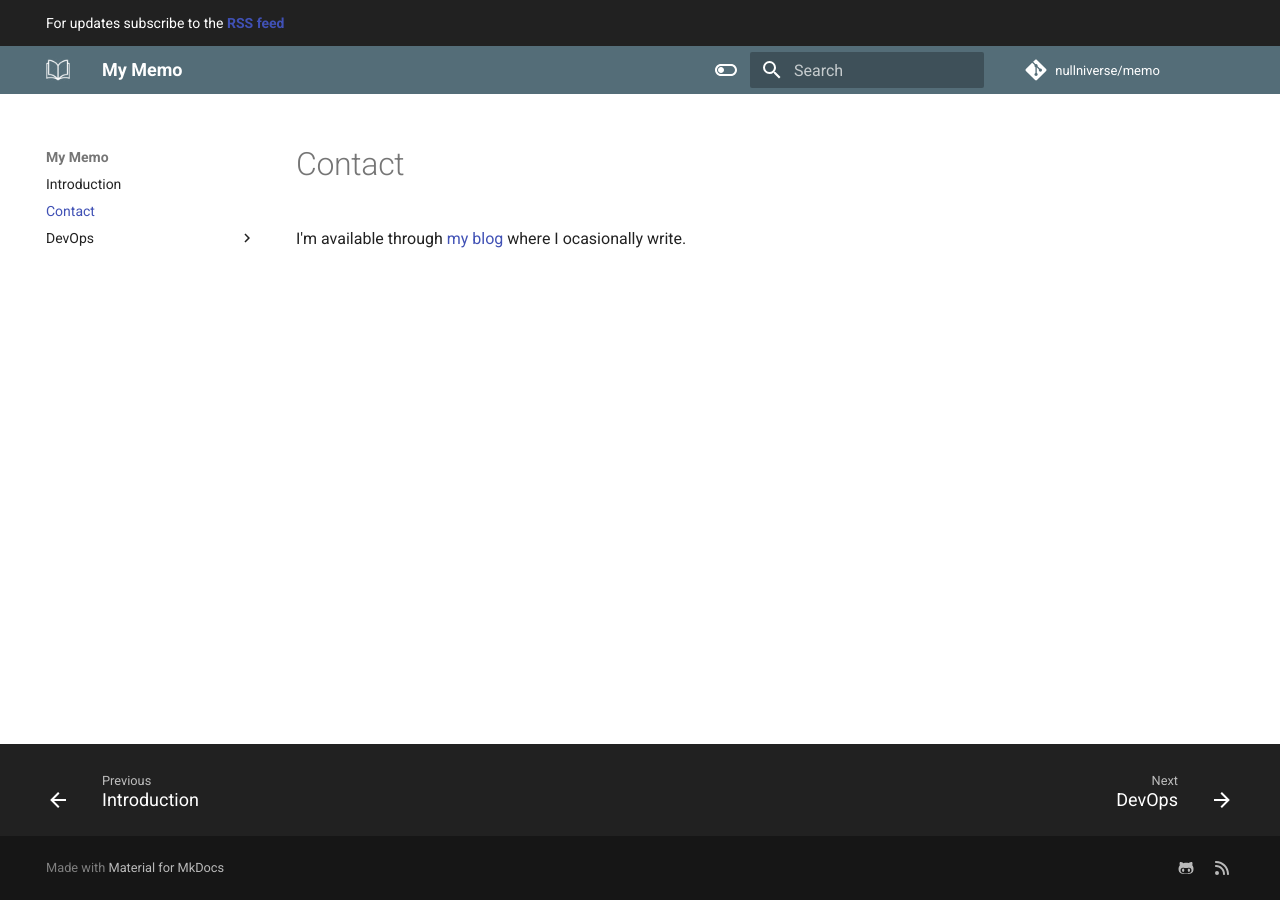
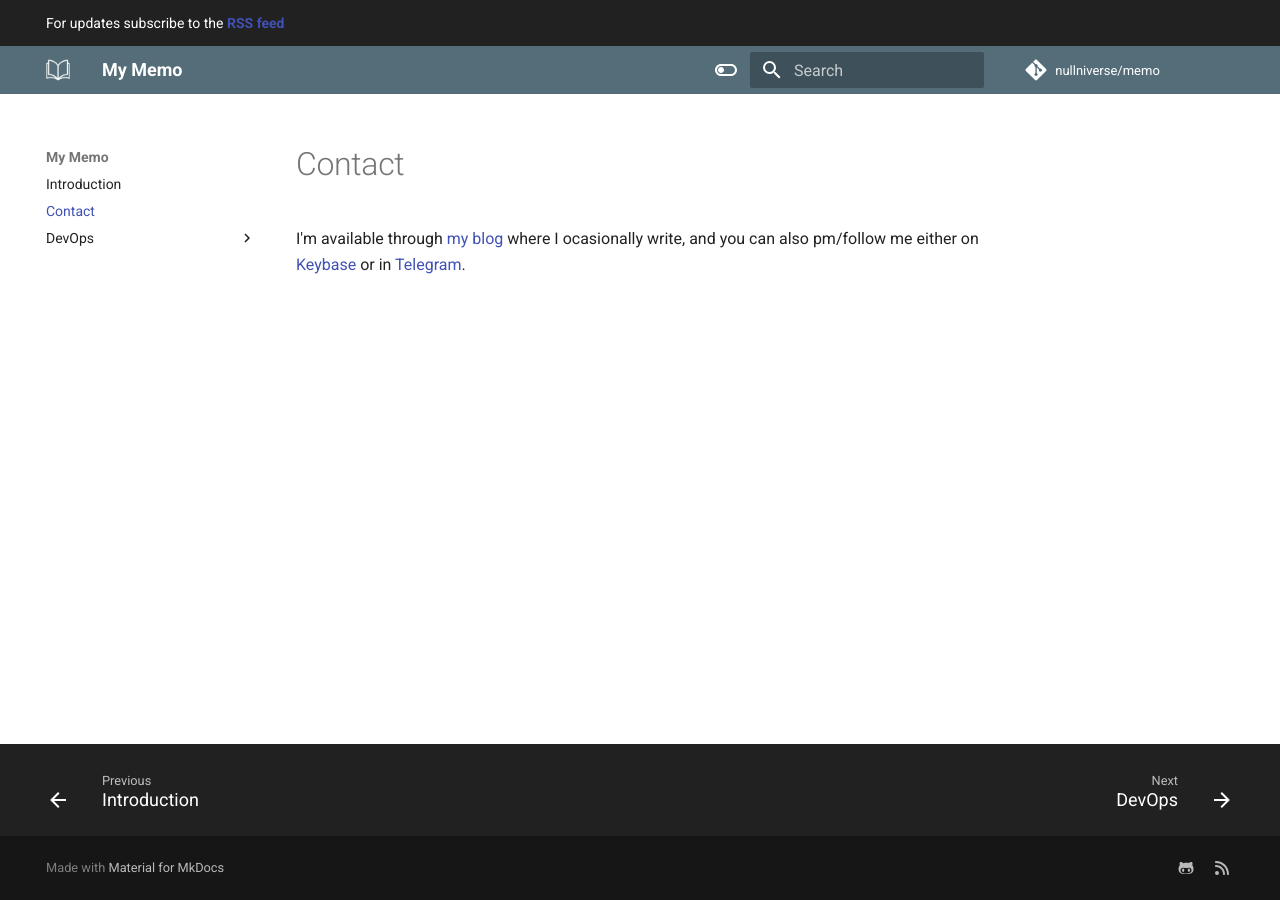
Before and after one commit to nullniverse/memo, an MkDocs documentation site: the page built from docs/contact.md, in a window 1280 px wide. Built offline with MkDocs 1.6.1 and Material for MkDocs 9.7.7, drawn with Linux system fonts in a browser that asks for light colours; comment, search, counter and statistics services are not loaded.

Commit message:
added missing references

```diff
--- a/docs/contact.md
+++ b/docs/contact.md
@@ -4,4 +4,4 @@ date: 20230319
 author: nullniverse
 ---
 
-I'm available through [my blog](https://blog.nullniverse.xyz) where I ocasionally write.
+I'm available through [my blog](https://blog.nullniverse.xyz) where I ocasionally write, and you can also pm/follow me either on [Keybase](https://keybase.io/nullniverse) or in [Telegram](https://t.me/nullniverse).
```
Also changed, not shown: docs/index.md (+2 -2 lines).
